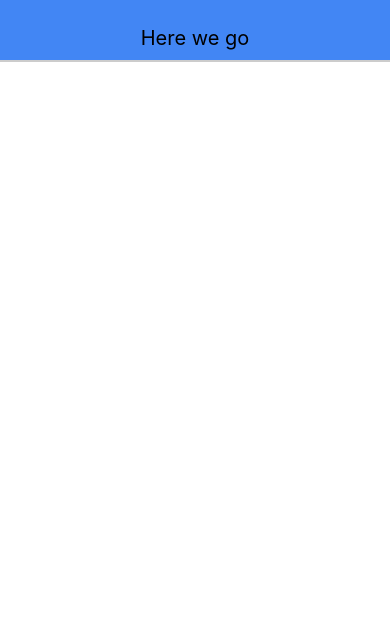
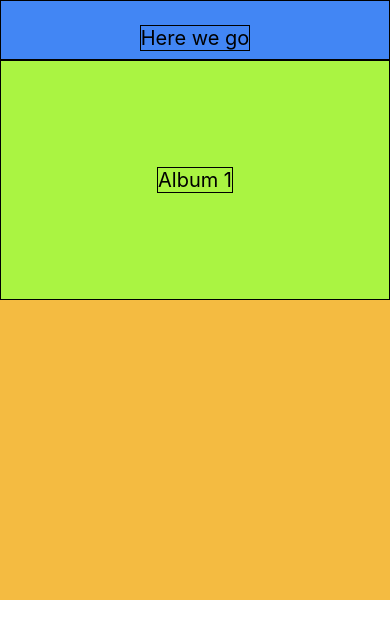
Before and after one commit to tommyeastman/reactNativeUdemy, a React Native app: screen / in a window 390 px wide. Shown: the top 638 px of the page. Built offline with nearby package versions, Linux system fonts and the light colour scheme.

Commit message:
album list structure built using class definition. added more styling.

```diff
--- a/App.js
+++ b/App.js
@@ -2,17 +2,27 @@
 import React from 'react';
 import { View } from 'react-native';
 import Header from './src/components/Header';
-import albumList from './src/components/AlbumList';
+import AlbumList from './src/components/AlbumList';
 
 // Create a component and render it to the screen.
 // Nest header component inside.
-export default class App extends React.Component {
+class App extends React.Component {
   render() {
     return (
-      <View>
+      <View style={styles.viewStyle}>
         <Header headerText={'Here we go'} />
-        <albumList />
+        <AlbumList />
       </View>
     );
   }
 }
+
+//style
+const styles = {
+  viewStyle: {
+    height: 600,
+    backgroundColor: '#f4bb41',
+  }
+};
+
+export default App;
--- a/src/components/AlbumList.js
+++ b/src/components/AlbumList.js
@@ -1,17 +1,14 @@
 //import libraries
-import React, { Component } from 'react';
+import React from 'react';
 import { View, Text } from 'react-native';
 
 //make component
-class albumList extends Component {
+class AlbumList extends React.Component {
     render() {
-        const { textStyle, viewStyle } = styles;
-
+        const { viewStyle, textStyle } = styles;
         return (
             <View style={viewStyle}>
-                <View style={viewStyle}><Text style={textStyle}>Album 1</Text></View>
-                <View style={viewStyle}><Text style={textStyle}>Album 2</Text></View>
-                <View style={viewStyle}><Text style={textStyle}>Album 3</Text></View>
+                <Text style={textStyle}>Album 1</Text>
             </View>
         );
     }
@@ -20,21 +17,19 @@ class albumList extends Component {
 //style
 const styles = {
     viewStyle: {
-        backgroundColor: '#4286f4',
+        height: 240,
+        backgroundColor: '#aaf442',
+        borderWidth: 1,
+        borderColor: '#000',
         justifyContent: 'center',
-        alignItems: 'center',
-        height: 60,
-        paddingTop: 15,
-        shadowColor: '#000',
-        shadowOffset: { width: 0, height: 2, },
-        shadowOpacity: 0.2,
-        elevation: 2,
-        position: 'relative'
+        alignItems: 'center'
     },
     textStyle: {
-        fontSize: 20
+        fontSize: 20,
+        borderWidth: 1,
+        borderColor: '#000'
     }
 };
 
 //export
-export default albumList;
+export default AlbumList;
--- a/src/components/header.js
+++ b/src/components/header.js
@@ -14,19 +14,26 @@ const Header = (props) => {
 
 const styles = {
     viewStyle: {
+        height: 60,
         backgroundColor: '#4286f4',
+        borderWidth: 1,
+        borderColor: '#000',
+        //center the child text horiz and vertically
         justifyContent: 'center',
         alignItems: 'center',
-        height: 60,
+        //move text down 15 px
         paddingTop: 15,
-        shadowColor: '#000',
-        shadowOffset: { width: 0, height: 2, },
-        shadowOpacity: 0.2,
-        elevation: 2,
-        position: 'relative'
+
+        //shadowColor: '#000',
+        //shadowOffset: { width: 0, height: 2, },
+        //shadowOpacity: 0.2,
+        //elevation: 2,
+        //position: 'relative'
     },
     textStyle: {
-        fontSize: 20
+        fontSize: 20,
+        borderWidth: 1,
+        borderColor: '#000'
     }
 };
 
```
Also changed, not shown: index.html (added, +14 -0 lines), 1 other file (tests, documents, lock files or other folders).
